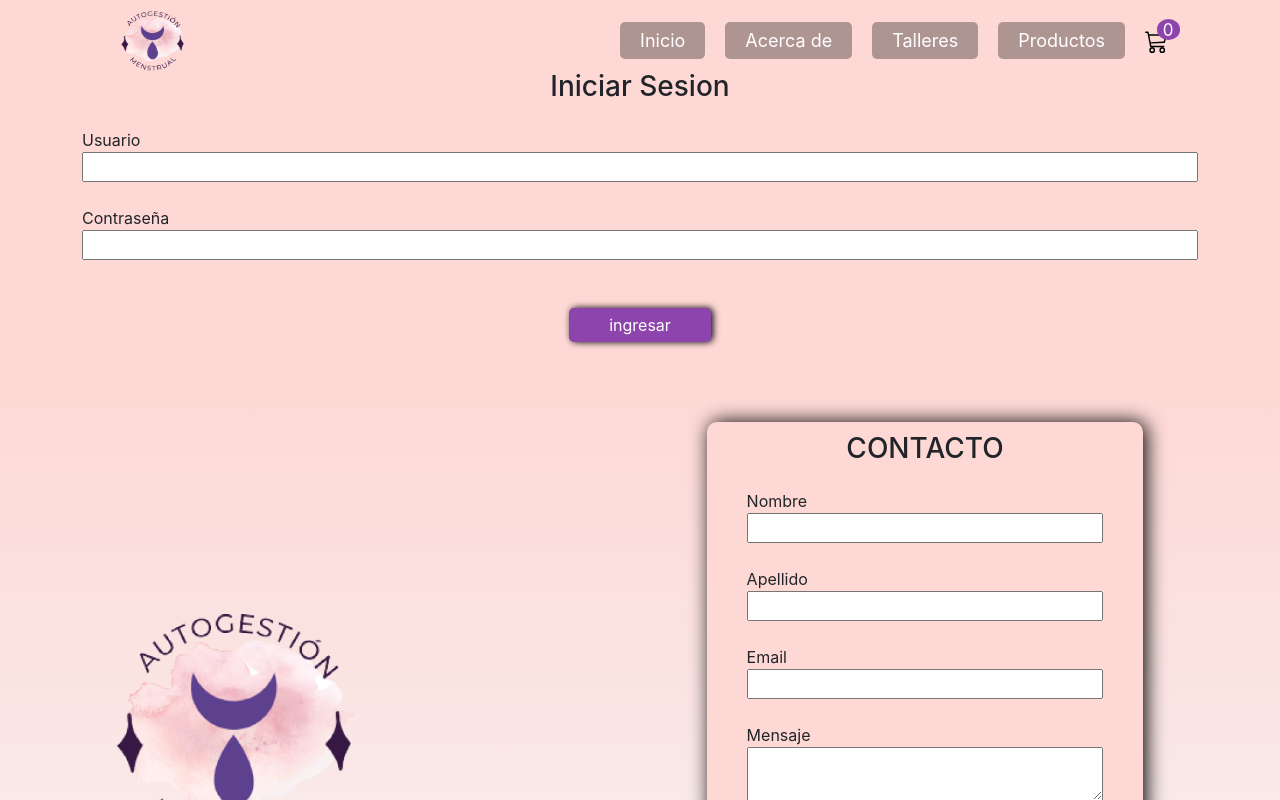
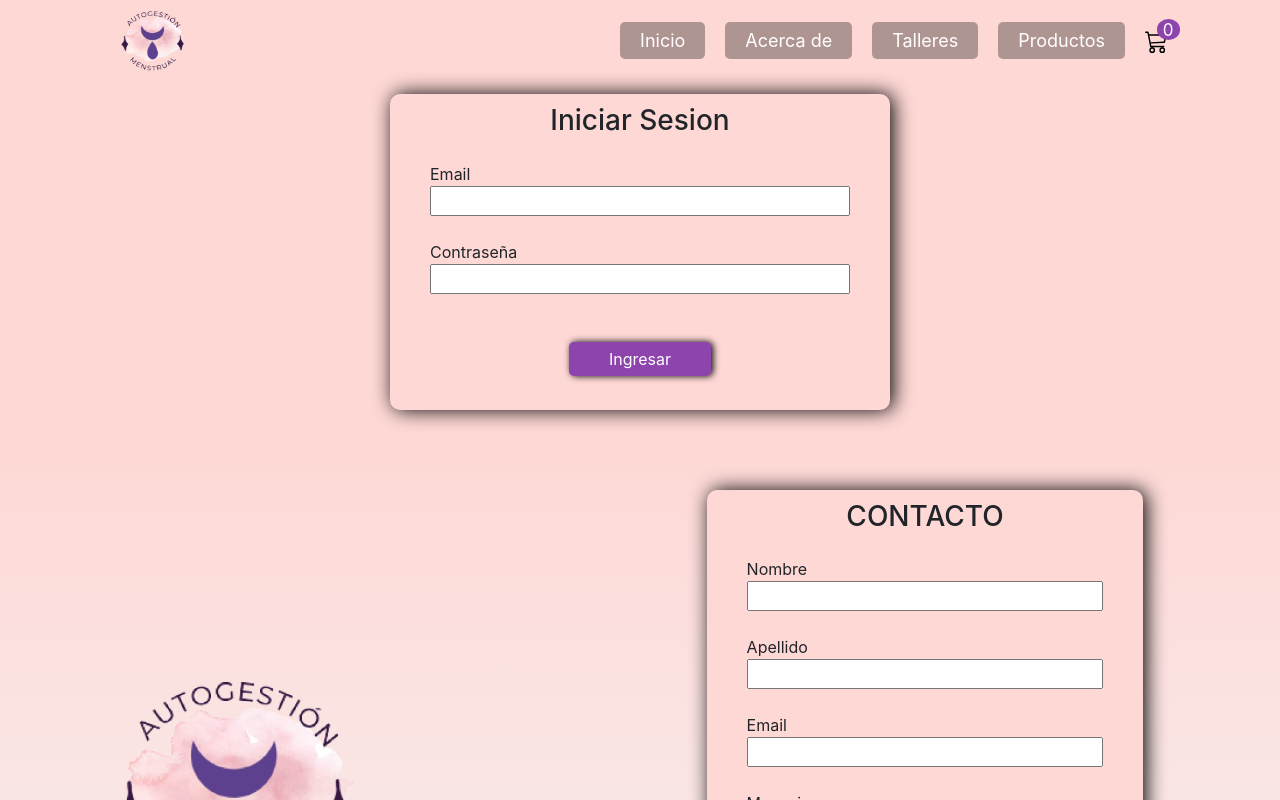
Before and after one commit to davidms5/Hunteando-ecommerce-s1-g12-provisorio, a React (Create React App) app in the folder frontend/: page /login in a window 1280 px wide. Shown: the top 800 px of the page. Built offline with nearby package versions, Linux system fonts and the light colour scheme.

Commit message:
agregado vista admin y login

```diff
--- /dev/null
+++ b/frontend/src/components/AdminOrders.jsx
@@ -0,0 +1,12 @@
+import React from 'react';
+
+const AdminOrders = () => {
+  return (
+    <div>
+      <h2>AdminOrders</h2>
+      <p>Aca iran las ordenes</p>
+    </div>
+  );
+};
+
+export default AdminOrders;
--- /dev/null
+++ b/frontend/src/components/AdminProducts.jsx
@@ -0,0 +1,12 @@
+import React from 'react';
+
+const AdminProducts = () => {
+  return (
+    <div>
+      <h2>AdminOrders</h2>
+      <p>Aca iran los productos</p>
+    </div>
+  );
+};
+
+export default AdminProducts;
--- /dev/null
+++ b/frontend/src/css/layout.css
@@ -0,0 +1,7 @@
+.layout{
+    display: flex;
+    flex-direction: column;
+    justify-content: space-between;
+    min-height: 100vh;
+
+}
--- /dev/null
+++ b/frontend/src/css/login.css
@@ -0,0 +1,8 @@
+.login-form{
+    max-width: 500px;
+    padding: 10px 40px;
+    width: 80%;
+    background-color: var(--color-primary);
+    border-radius: 10px;
+    box-shadow: 3px 0px 20px #010101;
+}
--- a/frontend/src/index.css
+++ b/frontend/src/index.css
@@ -10,7 +10,6 @@ body {
     sans-serif;
   -webkit-font-smoothing: antialiased;
   background-color: var(--color-primary);
-
 }
 
 code {
--- a/frontend/src/layout/Layout.jsx
+++ b/frontend/src/layout/Layout.jsx
@@ -2,14 +2,15 @@ import React from 'react';
 import { Outlet } from 'react-router-dom';
 import Footer from './Footer';
 import NavBar from './NavBar';
+import '../css/layout.css';
 
 const Layout = () => {
   return (
-    <>
+    <div className="layout">
       <NavBar />
       <Outlet />
       <Footer />
-    </>
+    </div>
   );
 };
 
--- /dev/null
+++ b/frontend/src/pages/Admin.jsx
@@ -0,0 +1,32 @@
+import React from 'react';
+import AdminProducts from '../components/AdminProducts';
+import AdminOrders from '../components/AdminOrders';
+import { useState } from 'react';
+
+const Admin = () => {
+  const [renderProducts, setRenderProducts] = useState(false);
+
+  const changeView = () => {
+    console.log('das');
+    setRenderProducts(!renderProducts);
+  };
+  return (
+    <div className="d-flex flex-column justify-content-center">
+      <h1 className="text-center">ADMIN</h1>
+      <div className="d-flex justify-content-center gap-3">
+        {renderProducts ? (
+          <button onClick={changeView} className="btn button">
+            Ver ordenes
+          </button>
+        ) : (
+          <button onClick={changeView} className="btn button">
+            Administrar productos
+          </button>
+        )}
+      </div>
+      {renderProducts ? <AdminProducts /> : <AdminOrders />}
+    </div>
+  );
+};
+
+export default Admin;
--- a/frontend/src/pages/Login.jsx
+++ b/frontend/src/pages/Login.jsx
@@ -1,65 +1,72 @@
 import React, { useState } from 'react';
+import { useNavigate } from 'react-router-dom';
 import { Formik, Form, Field } from 'formik';
 import * as Yup from 'yup';
-// import axios from "axios";
-import '../css/contact.css';
+import '../css/login.css';
 import Button from '../components/Button';
 
 const Login = () => {
-  const [send, setSend] = useState(false);
+  const [credentials, setCredentials] = useState(true);
+
+  const admin = {
+    email: 'admin@admin.com',
+    pass: 'abcd',
+  };
+
+  const navigate = useNavigate();
+
   const datosSchema = Yup.object().shape({
-    name: Yup.string().required('debe ingresar un nombre'),
-    surname: Yup.string().required('Debe ingresar su apellido'),
-    email: Yup.string().required('Debe ingresar un email').email('email invalido'),
-    message: Yup.string().required('Debe ingresar un mensaje'),
+    email: Yup.string().required('Debe ingresar un email').email('Email invalido'),
+    pass: Yup.string().required('Debe ingresar su contraseña'),
   });
 
+  const onSubmit = (values, { resetForm }) => {
+    if (values.email === admin.email && values.pass === admin.pass) {
+      navigate('/admin');
+    }
+    console.log('Enviado', values);
+    resetForm();
+    setCredentials(false);
+    setTimeout(() => {
+      setCredentials(true);
+    }, 2000);
+  };
+
   const datos = {
-    name: '',
-    surname: '',
+    pass: '',
     email: '',
-    message: '',
   };
 
   return (
-    <div className="contact container">
+    <div className="container login-form my-4">
       <h3 className="text-center">Iniciar Sesion</h3>
-      <Formik
-        initialValues={datos}
-        validationSchema={datosSchema}
-        onSubmit={(values, { resetForm }) => {
-          console.log(values);
-          console.log('Enviado');
-          resetForm();
-          setSend(true);
-          setTimeout(() => {
-            setSend(false);
-          }, 5000);
-        }}
-      >
+      <Formik initialValues={datos} validationSchema={datosSchema} onSubmit={onSubmit}>
         {({ errors, touched }) => {
           return (
+            <div>
               <Form>
                 <div className="d-flex flex-column my-4 position-relative">
-                <label htmlFor="name">Usuario</label>
-                <Field name="name" />
-                {touched.name ? <div className="error">{errors.name}</div> : <></>}
+                  <label htmlFor="email">Email</label>
+                  <Field name="email" />
+                  {touched.email ? <div className="error text-danger">{errors.email}</div> : <></>}
                 </div>
                 <div className="d-flex flex-column my-4 position-relative">
-                <label htmlFor="surname">Contraseña</label>
-                <Field name="surname" />
-                {touched.surname ? <div className="error">{errors.surname}</div> : <></>}
+                  <label htmlFor="pass">Contraseña</label>
+                  <Field name="pass" type="password" />
+                  {touched.pass ? <div className="error text-danger">{errors.pass}</div> : <></>}
                 </div>
-
                 <div className="d-flex justify-content-center py-4 position-relative">
-                <Button text={'ingresar'} />
-                {send ? (
-                  <div className="position-absolute bottom-0 text-success">Muchas gracias, mensaje enviado...</div>
+                  <Button text={'Ingresar'} />
+                  {!credentials ? (
+                    <div className="position-absolute bottom-0 text-danger">
+                      Error al ingresar, verifique sus datos.
+                    </div>
                   ) : (
                     <></>
                   )}
                 </div>
               </Form>
+            </div>
           );
         }}
       </Formik>
--- a/frontend/src/routs/Routes.jsx
+++ b/frontend/src/routs/Routes.jsx
@@ -8,6 +8,7 @@ import { Detail } from '../pages/Detail';
 import Cart from '../pages/Cart';
 import About from '../pages/About';
 import Login from '../pages/Login';
+import Admin from '../pages/Admin';
 import Talleres from '../pages/Talleres';
 import { ToastContainer } from 'react-toastify';
 
@@ -25,6 +26,7 @@ const RoutComp = () => {
             <Route path="/products" element={<Products />} />
             <Route path="/cart" element={<Cart />} />
             <Route path="/login" element={<Login />} />
+            <Route path="/admin" element={<Admin />} />
           </Route>
         </Routes>
       </BrowserRouter>
```
Lines whose indentation alone changed are shown as unchanged.
